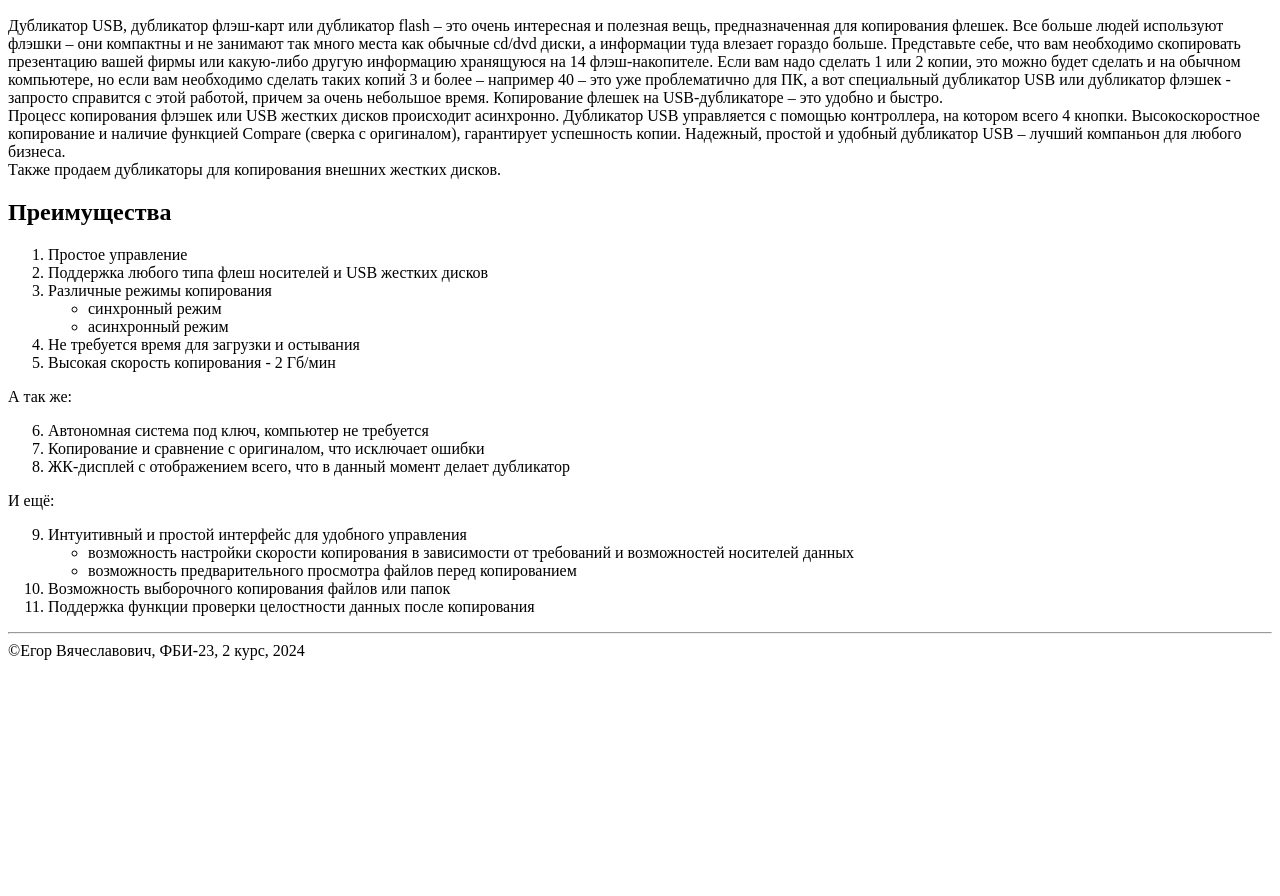
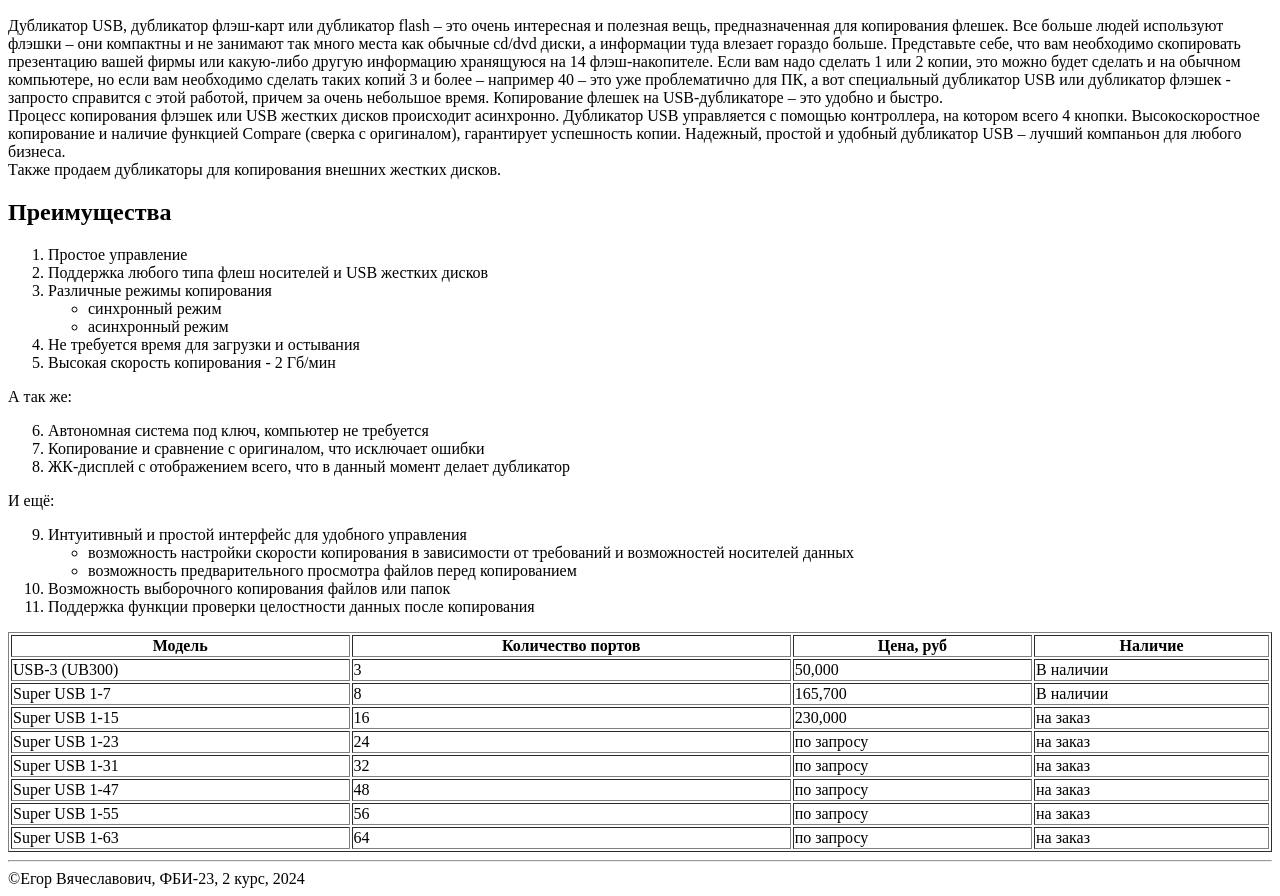
Before and after one commit to lupusin/lab_from_web, a plain HTML site: page lab2/usb.html in a window 1280 px wide. Shown: the part 146-1042 px from the top of the page. Before the commit the page ends 814 px from the top, so only its background shows below. Drawn offline with Linux system fonts and the light colour scheme.

Commit message:
Модели дубликаторов

```diff
--- a/lab2/usb.html
+++ b/lab2/usb.html
@@ -57,6 +57,62 @@
                 <li>Возможность выборочного копирования файлов или папок</li>
                 <li>Поддержка функции проверки целостности данных после копирования</li>
             </ol>
+            <table т border="1" width="100%">
+                <tr>
+                <th>Модель</th>
+                <th>Количество портов</th>
+                <th>Цена, руб</th>
+                <th>Наличие</th>
+                </tr>
+                <tr>
+                <td>USB-3 (UB300)</td>
+                <td>3</td>
+                <td>50,000</td>
+                <td>В наличии</td>
+                </tr>
+                <tr>
+                <td>Super USB 1-7</td>
+                <td>8</td>
+                <td>165,700</td>
+                <td>В наличии</td>
+                </tr>
+                <tr>
+                <td>Super USB 1-15</td>
+                <td>16</td>
+                <td>230,000</td>
+                <td>на заказ</td>
+                </tr>
+                <tr>
+                <td>Super USB 1-23</td>
+                <td>24</td>
+                <td>по запросу</td>
+                <td>на заказ</td>
+                </tr>
+                <tr>
+                <td>Super USB 1-31</td>
+                <td>32</td>
+                <td>по запросу</td>
+                <td>на заказ</td>
+                </tr>
+                <tr>
+                <td>Super USB 1-47</td>
+                <td>48</td>
+                <td>по запросу</td>
+                <td>на заказ</td>
+                </tr>
+                <tr>
+                <td>Super USB 1-55</td>
+                <td>56</td>
+                <td>по запросу</td>
+                <td>на заказ</td>
+                </tr>
+                <tr>
+                <td>Super USB 1-63</td>
+                <td>64</td>
+                <td>по запросу</td>
+                <td>на заказ</td>
+                </tr>
+            </table>
         </main>
 
         <footer>
```
